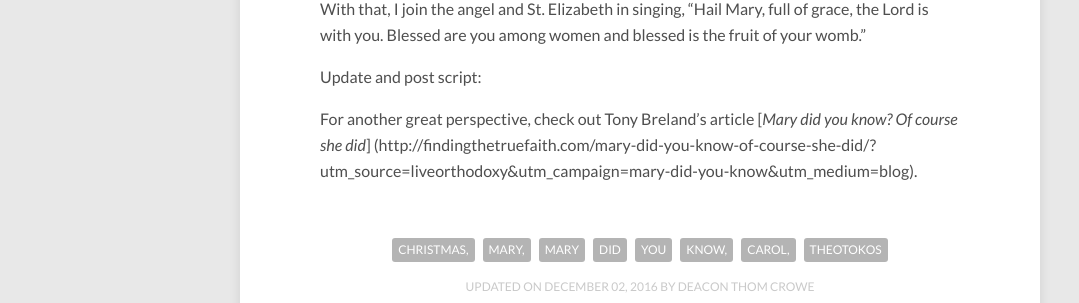
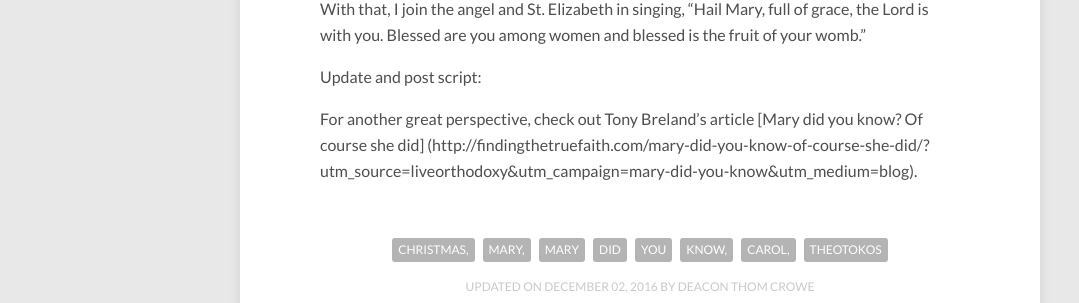
Before and after one commit to liveorthodoxy/liveorthodoxy-old, a Jekyll site: the page built from _posts/2015-12-16-mary-did-you-know.md, in a window 1280 px wide and 900 px high, scrolled down 1979 px. Shown: the part 151-454 px from the top of the window, without its empty margins (0-1079 px from the left). Built offline with Jekyll 4.4.1, drawn with Linux system fonts in a browser that asks for light colours; nearby versions of some CDN libraries; comment, search, counter and statistics services are not loaded.

Commit message:
link back

```diff
--- a/_includes/head.html
+++ b/_includes/head.html
@@ -66,4 +66,5 @@
     window.heap=window.heap||[],heap.load=function(e,t){window.heap.appid=e,window.heap.config=t=t||{};var r=t.forceSSL||"https:"===document.location.protocol,a=document.createElement("script");a.type="text/javascript",a.async=!0,a.src=(r?"https:":"http:")+"//cdn.heapanalytics.com/js/heap-"+e+".js";var n=document.getElementsByTagName("script")[0];n.parentNode.insertBefore(a,n);for(var o=function(e){return function(){heap.push([e].concat(Array.prototype.slice.call(arguments,0)))}},p=["addEventProperties","addUserProperties","clearEventProperties","identify","removeEventProperty","setEventProperties","track","unsetEventProperty"],c=0;c<p.length;c++)heap[p[c]]=o(p[c])};
       heap.load("1754417238");
 </script>
+
 {% endif %}
--- a/_posts/2015-12-16-mary-did-you-know.md
+++ b/_posts/2015-12-16-mary-did-you-know.md
@@ -38,4 +38,4 @@
 
 Update and post script:
 
-For another great perspective, check out Tony Breland's article [*Mary did you know? Of course she did*] (http://findingthetruefaith.com/mary-did-you-know-of-course-she-did/?utm_source=liveorthodoxy&utm_campaign=mary-did-you-know&utm_medium=blog).
+For another great perspective, check out Tony Breland's article [Mary did you know? Of course she did] (http://findingthetruefaith.com/mary-did-you-know-of-course-she-did/?utm_source=liveorthodoxy&utm_campaign=mary-did-you-know&utm_medium=blog).
```
Also changed, not shown: 2 other files.
